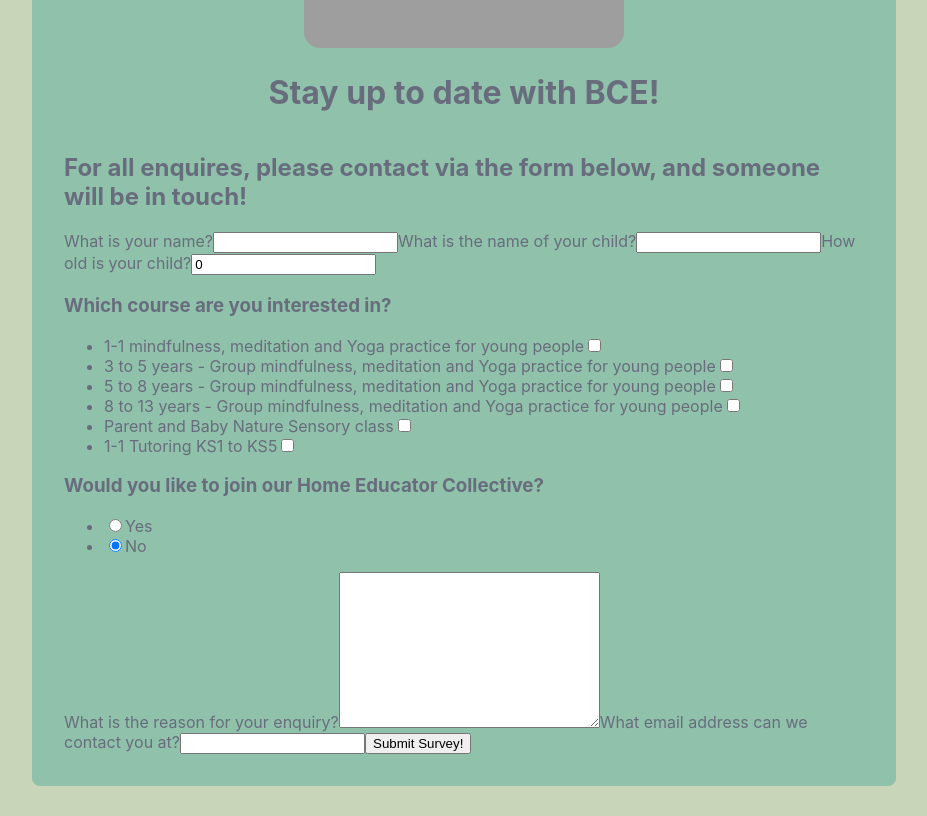
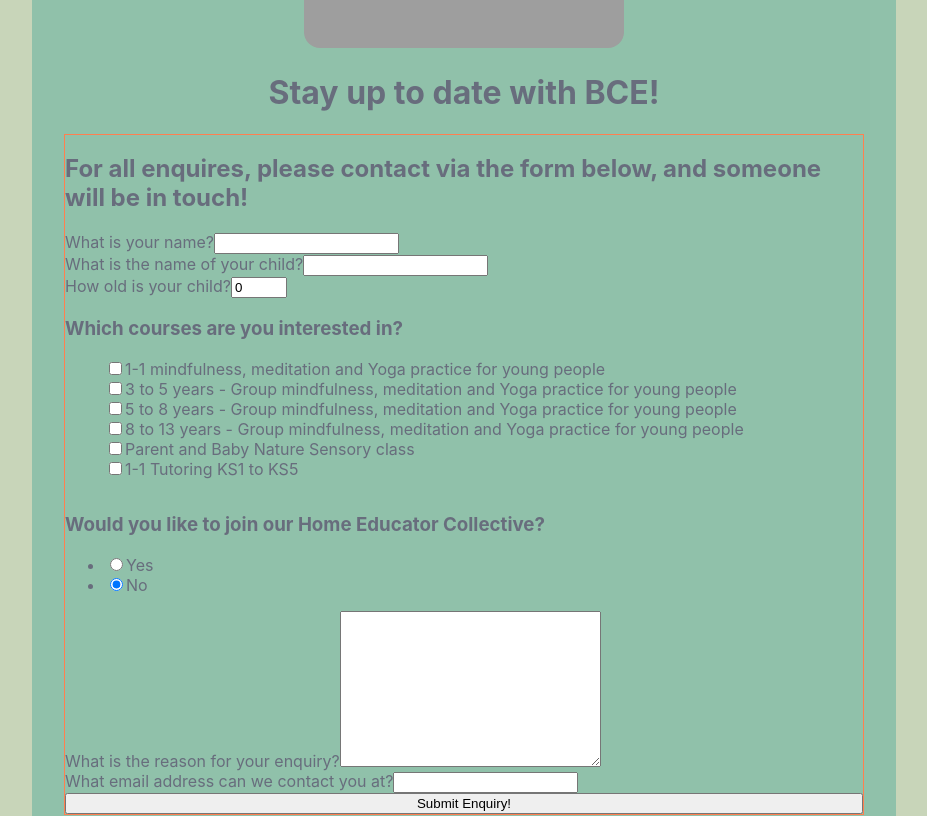
Before and after one commit to procrastian/client_bce, a React (Create React App) app: page / in a window 1280 px wide. Shown: the part 1700-2516 px from the top of the page, without its empty margins (176-1103 px from the left). Built offline with nearby package versions, Linux system fonts and the light colour scheme; grey boxes are pictures that could not be loaded.

Commit message:
form checkboxes and radio styling started

```diff
--- a/src/Components/Checkboxes/index.js
+++ b/src/Components/Checkboxes/index.js
@@ -1,81 +1,91 @@
+import "./style.css";
+
 export default function Checkboxes({ handleChange, formState }) {
   return (
+    <div id="courseInterestCheckboxes">
       <ul>
         <li>
           <label>
-          1-1 mindfulness, meditation and Yoga practice for young people
             <input
+              className="checkbox"
               onChange={handleChange}
               checked={formState.oneToOneYoung}
-            name="activity"
+              name="courseOption"
               type="checkbox"
               value="1-1 mindfulness, meditation and Yoga practice for young people"
             />
+            1-1 mindfulness, meditation and Yoga practice for young people
           </label>
         </li>
         <li>
           <label>
-          3 to 5 years - Group mindfulness, meditation and Yoga practice for
-          young people
             <input
+              className="checkbox"
               onChange={handleChange}
               checked={formState.threeToFiveYearsGroup}
-            name="activity"
+              name="courseOption"
               type="checkbox"
               value="3 to 5 years - Group mindfulness, meditation and Yoga practice for young people"
             />
+            3 to 5 years - Group mindfulness, meditation and Yoga practice for
+            young people
           </label>
         </li>
         <li>
           <label>
-          5 to 8 years - Group mindfulness, meditation and Yoga practice for
-          young people
             <input
+              className="checkbox"
               onChange={handleChange}
               checked={formState.fiveToEightYearsGroup}
-            name="activity"
+              name="courseOption"
               type="checkbox"
               value="5 to 8 years - Group mindfulness, meditation and Yoga practice for young people"
             />
+            5 to 8 years - Group mindfulness, meditation and Yoga practice for
+            young people
           </label>
         </li>
         <li>
           <label>
-          8 to 13 years - Group mindfulness, meditation and Yoga practice for
-          young people
             <input
+              className="checkbox"
               onChange={handleChange}
               checked={formState.eightToThirteenYearsGroup}
-            name="activity"
+              name="courseOption"
               type="checkbox"
               value="8 to 13 years - Group mindfulness, meditation and Yoga practice for young people"
             />
+            8 to 13 years - Group mindfulness, meditation and Yoga practice for
+            young people
           </label>
         </li>
         <li>
           <label>
-          Parent and Baby Nature Sensory class
             <input
+              className="checkbox"
               onChange={handleChange}
               checked={formState.parentAndBabyNature}
-            name="activity"
+              name="courseOption"
               type="checkbox"
               value="Parent and Baby Nature Sensory class"
             />
+            Parent and Baby Nature Sensory class
           </label>
         </li>
         <li>
           <label>
-          1-1 Tutoring KS1 to KS5
             <input
+              className="checkbox"
               onChange={handleChange}
               checked={formState.oneToOneTutoring}
-            name="activity"
+              name="courseOption"
               type="checkbox"
               value="1-1 Tutoring KS1 to KS5"
             />
+            1-1 Tutoring KS1 to KS5
           </label>
         </li>
       </ul>
+    </div>
   );
 }
--- /dev/null
+++ b/src/Components/Checkboxes/style.css
@@ -0,0 +1,8 @@
+#courseInterestCheckboxes > ul > li {
+  list-style: none;
+}
+
+input[type="checkbox"]:checked {
+  background-color: var(--accent-color);
+  box-shadow: 0 0 0 3px var(--success-color);
+}
--- a/src/Components/Form/index.js
+++ b/src/Components/Form/index.js
@@ -53,13 +53,15 @@
           <input
             onChange={handleChange}
             type="number"
+            min={0}
+            max={18}
             name="childAge"
             value={formState.childAge}
           />
         </label>
 
         <div className="form__group">
-          <h3>Which course are you interested in?</h3>
+          <h3>Which courses are you interested in?</h3>
           <Checkboxes handleChange={handleChange} formState={formState} />
         </div>
 
@@ -89,7 +91,7 @@
           />
         </label>
 
-        <input className="form__submit" type="submit" value="Submit Survey!" />
+        <input className="form__submit" type="submit" value="Submit Enquiry!" />
       </form>
     </>
   );
--- a/src/Components/Form/style.css
+++ b/src/Components/Form/style.css
@@ -0,0 +1,4 @@
+.form {
+  border: 1px solid coral;
+  display: grid;
+}
--- a/src/Components/Radio/index.js
+++ b/src/Components/Radio/index.js
@@ -1,5 +1,8 @@
+import "./style.css";
+
 export default function Radio({ handleChange, formState }) {
   return (
+    <div id="collective_radio">
       <ul>
         <li>
           <input
@@ -24,5 +27,6 @@
           <label htmlFor="collectiveNo">No</label>
         </li>
       </ul>
+    </div>
   );
 }
--- /dev/null
+++ b/src/Components/Radio/style.css
@@ -0,0 +1,4 @@
+#collective_radio > ul > li > input[type="radio"]:checked + label {
+  background-color: var(--primary-colour);
+  color: var(--main-text-color);
+}
--- a/src/pages/about/index.js
+++ b/src/pages/about/index.js
@@ -15,6 +15,11 @@
       </div>
       <div className="text_container" id="home_text">
         <h1>About my experience</h1>
+        <p>
+          Education is not confined to the four walls of a classroom. We learn
+          everyday from a wealth of different experiences. Recognising this and
+          our place in the world, is at the heart of <strong>Base Camp Education</strong>.
+        </p>
         <p>
           From lifeguarding at summer camps, working with a Sport for
           Development charity in South Africa, mentoring undergraduates to
@@ -39,17 +44,12 @@
             "Never doubt that a small group of thoughtful, committed citizens
             can change the world; indeed, it's the only thing that ever has."
           </em>
-          Margaret Mead.
+           - Margaret Mead.
         </p>
         <p>
           These experiences, as well as travelling to over 50 countries and
           being immersed in nature through hobbies, has taught me the true value
           of protecting childhood and the health and wellbeing of our children.
-        </p>
-        <p>
-          Education is not confined to the four walls of a classroom. We learn
-          everyday from a wealth of different experiences. Recognising this and
-          our place in the world, is at the heart of <strong>Base Camp Education</strong>.
         </p>
         <p>
           Every child is unique and wonderful in their own way, and I strive to
```
Lines whose indentation alone changed are shown as unchanged.
